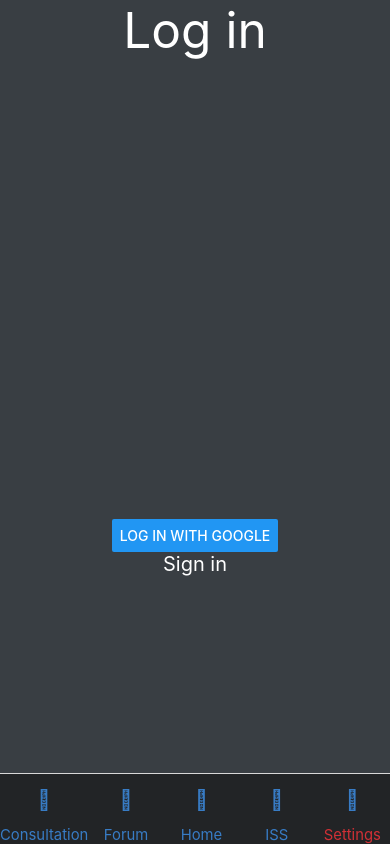
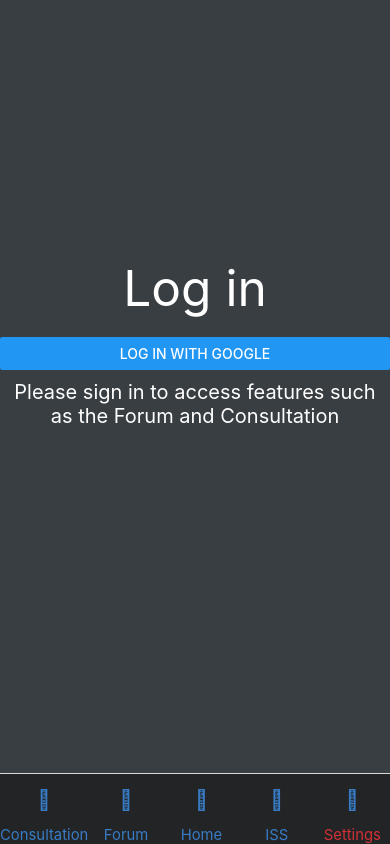
Before and after one commit to hihihii123/labX, a React Native app: screen /Settings in a window 390 px wide. Built offline with nearby package versions, Linux system fonts and the light colour scheme; a web font is replaced by a local one; what @react-native-firebase/auth, @react-native-google-signin/google-signin would draw is missing.

Commit message:
Made login page more presentable

```diff
--- a/Login.js
+++ b/Login.js
@@ -92,10 +92,17 @@ export default function Login({ loggedIn, setLoggedIn }) {
 
   return (
     <SafeAreaView style={styles.MainPage}>
-      <View style={{ flex: 10 }}>
+      <View style={{flex:1}}/>
+      <View style={{ flex: 2, justifyContent: "center" }}>
         <Text style={styles.header}>{loggedIn ? "Sign out" : "Log in"}</Text>
         <Button
-          style={styles.Text}
+          style={{
+            color: "#fff",
+            flex: 1,
+            alignSelf: "center",
+            justifyContent: "center",
+            paddingVertical: 20
+          }}
           title={loggedIn ? "Sign out" : "Log in with google"}
           onPress={() => {
             if (!loggedIn) {
@@ -106,16 +113,17 @@ export default function Login({ loggedIn, setLoggedIn }) {
           }}
           disabled={loading}
         />
-      </View>
-
-      <Text style={{ fontSize: 20, color: "#fff", flex: 3 }}>
+         <Text style={{ fontSize: 20, color: "#fff", flex: 5, padding: 10, textAlign: "center" }}>
         {loggedIn
           ? platform === "web"
             ? user.email
             : user.user.email
-          : "Sign in"}
+          : "Please sign in to access features such as the Forum and Consultation"}
       </Text>
-      <View style={{ flex: 1 }} />
+      <View style={{ flex: 10}} />
+      </View>
+
+
     </SafeAreaView>
   );
 }
```
